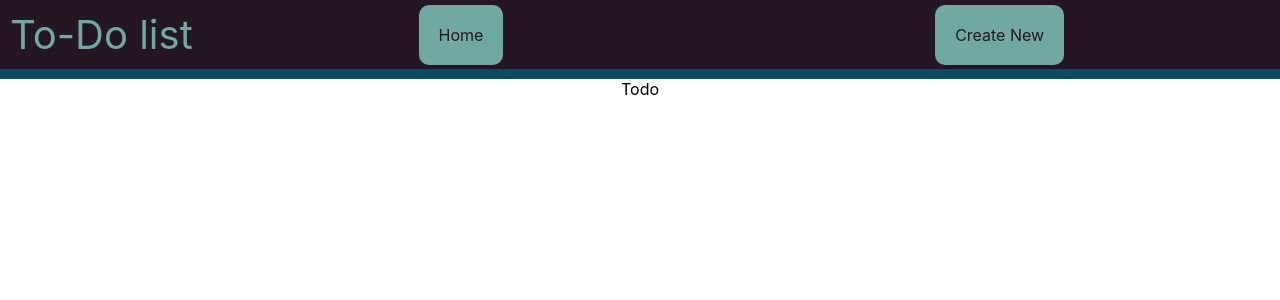
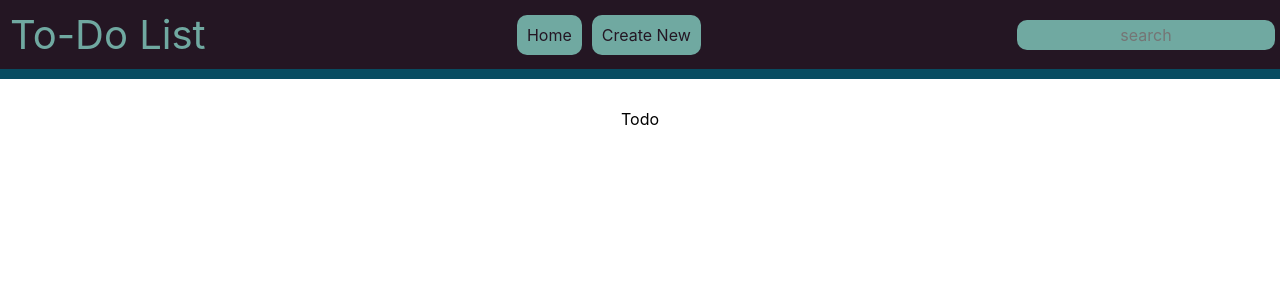
Before and after one commit to ratSeraphim/ToDo-List, a React (Create React App) app: page / in a window 1280 px wide. Shown: the top 300 px of the page. Built offline with nearby package versions, Linux system fonts and the light colour scheme.

Commit message:
Finished temp header

```diff
--- a/src/components/Navbar.js
+++ b/src/components/Navbar.js
@@ -5,6 +5,9 @@ const Navigation = styled.nav`
   width: 100%;
   background-color: #241623;
   border-bottom: solid 10px #084c61;
+  justify-content: space-between;
+  align-items: center;
+  margin-bottom: 30px;
 `;
 
 const SiteTitle = styled.h1`
@@ -13,24 +16,44 @@ const SiteTitle = styled.h1`
   color: #70a9a1;
 `;
 
-const Links = styled.a`
-  margin: auto auto;
-  padding: 20px;
+const MyButton = styled.a`
+  margin-right: 10px;
+  padding: 10px;
   border-radius: 10px;
   color: #241623;
   background-color: #70a9a1;
   &:hover {
     background-color: #084c61;
     cursor: pointer;
+    color: #fff;
   }
 `;
 
+const InputField = styled.input`
+  margin: 5px;
+  padding: 5px;
+  border-radius: 10px;
+  color: #241623;
+  background-color: #70a9a1;
+  &:hover {
+    background-color: #084c61;
+    cursor: pointer;
+    color: #fff;
+  }
+`;
+
+/* change a href to router links when i've got the page content done */
 const Navbar = () => {
   return (
     <Navigation>
-      <SiteTitle>To-Do list</SiteTitle>
-      <Links href="/">Home</Links>
-      <Links href="/create">Create New</Links>
+      <SiteTitle>To-Do List</SiteTitle>
+      <div className="links">
+        <MyButton href="/">Home</MyButton>
+        <MyButton href="/create">Create New</MyButton>
+      </div>
+      <form>
+        <InputField type="text" placeholder="search"></InputField>
+      </form>
     </Navigation>
   );
 };
```
